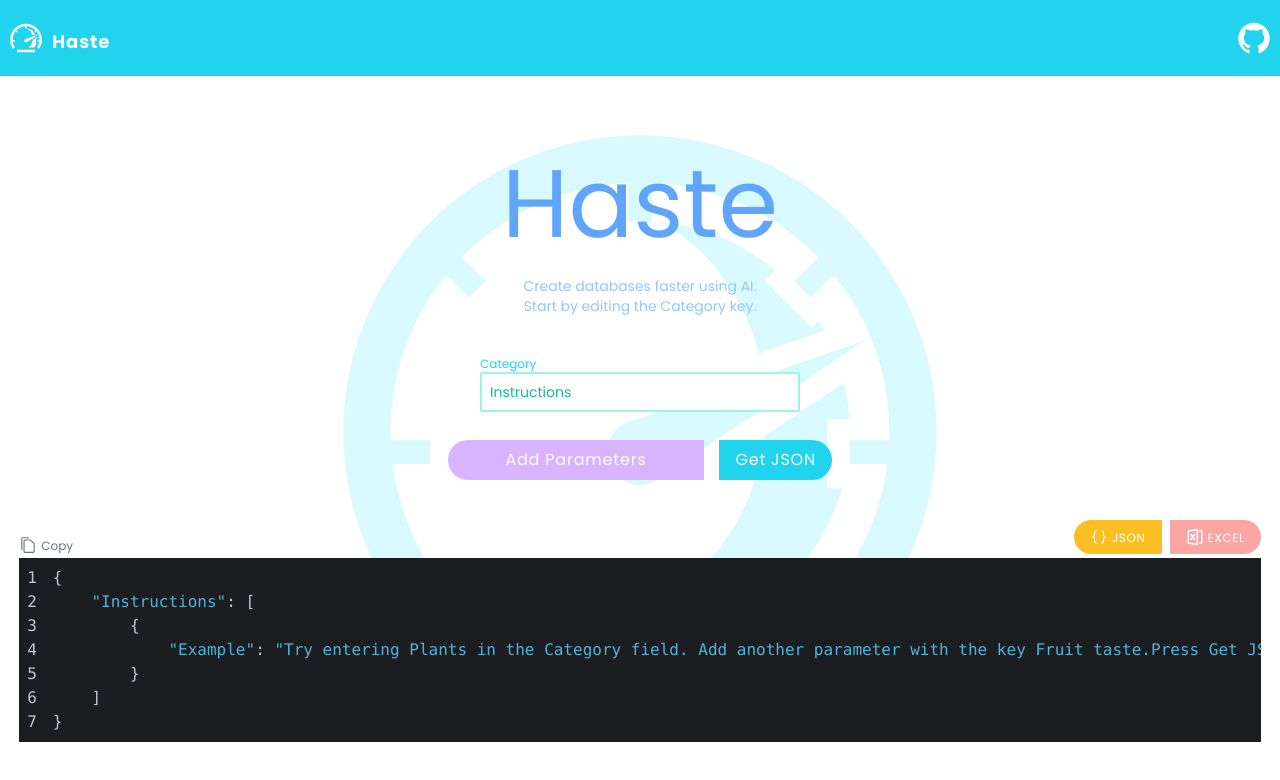
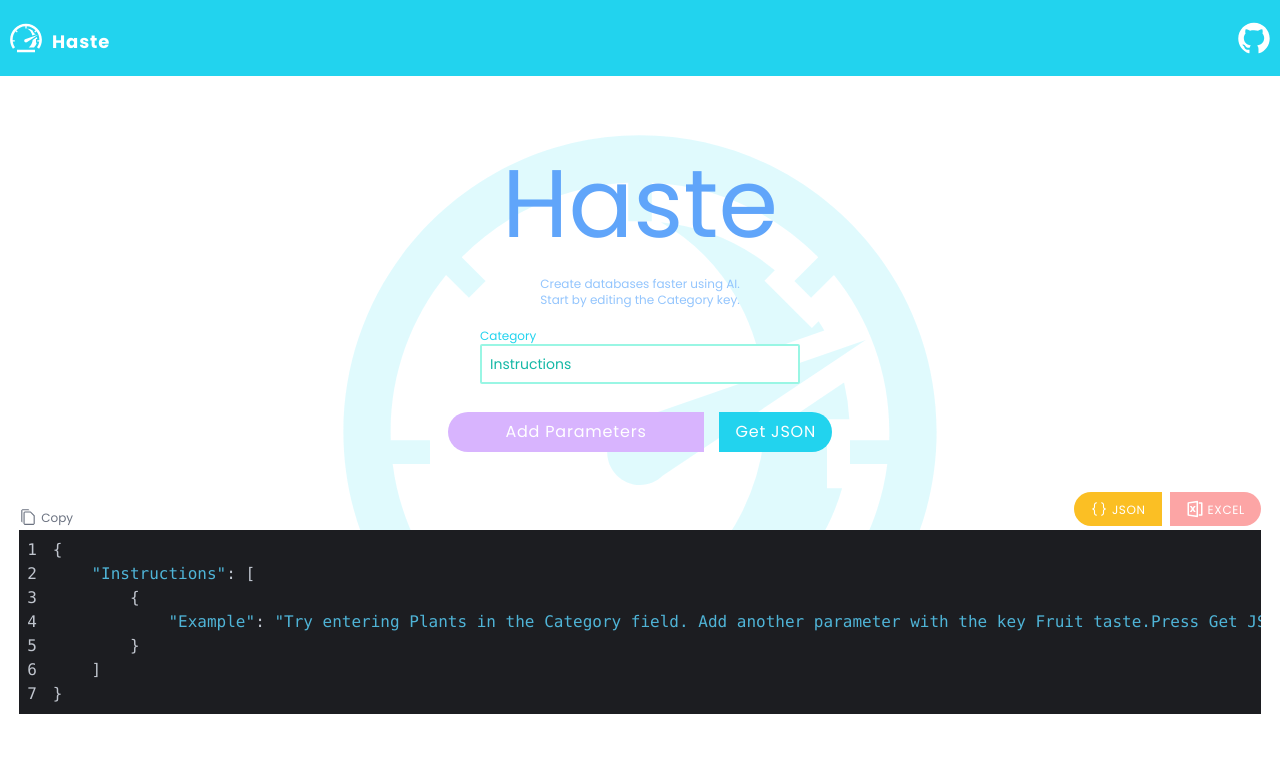
Before and after one commit to iLoveHanekawa/haste, a Next.js app in the folder client/: page / in a window 1280 px wide. Shown: the top 780 px of the page. Built offline with nearby package versions, Linux system fonts and the light colour scheme; a web font is replaced by a local one.

Commit message:
push again

```diff
--- a/client/components/Hero.tsx
+++ b/client/components/Hero.tsx
@@ -2,10 +2,10 @@
 
 function Hero() {
   return (
-    <div className = 'mt-20 mb-10 flex flex-col items-center justify-center'>
+    <div className = 'mt-20 mb-5 flex flex-col items-center justify-center'>
         <div className = 'font-pacifico text-blue-400 text-7xl md:text-8xl'>Haste</div>
-        <div className = 'text-blue-300 text-xs mt-6 md:text-sm'>Create databases faster using AI.</div>
-        <div className = 'text-blue-300 text-xs md:text-sm'> Start by editing the Category key.</div>
+        <div className = 'text-blue-300 text-xxs mt-6 md:text-xs'>Create databases faster using AI.</div>
+        <div className = 'text-blue-300 text-xxs md:text-xs'> Start by editing the Category key.</div>
     </div>
   )
 }
--- a/client/pages/index.tsx
+++ b/client/pages/index.tsx
@@ -15,7 +15,7 @@
   return (
     <>
       <div className = 'relative font-poppins flex flex-col items-center h-screen overflow-x-hidden scrollbar-thin scrollbar-thumb-rounded-full scrollbar-thumb-cyan-400'>
-        <GiSpeedometer className = 'absolute top-1/2 left-1/2 text-vvl text-cyan-300 opacity-25 -translate-x-1/2 -translate-y-1/2 -z-10 scale-150' />
+        <GiSpeedometer className = 'absolute top-1/2 left-1/2 text-vvl text-cyan-300 opacity-20 -translate-x-1/2 -translate-y-1/2 -z-10 scale-90 md:scale-150' />
         <NavBar />
         <Hero />
         <Form fields = {fields} setFields = {setFields}/>
```
